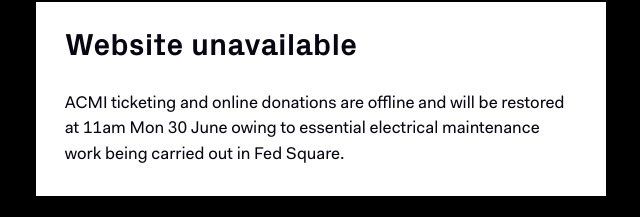
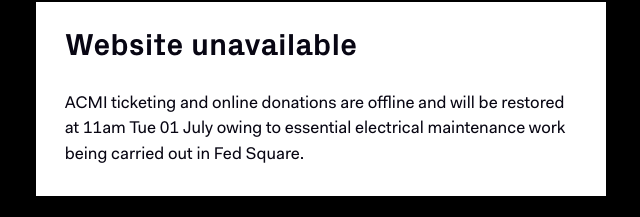
Before and after one commit to ACMILabs/ACMILabs.github.io, a plain HTML site: page index.html in a window 1280 px wide. Shown: the part 184-401 px from the top of the page, without its empty margins (319-959 px from the left). Drawn offline with Linux system fonts and the light colour scheme.

Commit message:
Update restoration date on index.html

```diff
--- a/index.html
+++ b/index.html
@@ -42,7 +42,7 @@
       <div class="description">
         <h1>Website unavailable</h1>
         <p>
-          ACMI ticketing and online donations are offline and will be restored at 11am Mon 30 June owing to essential electrical maintenance work being carried out in Fed Square.
+          ACMI ticketing and online donations are offline and will be restored at 11am Tue 01 July owing to essential electrical maintenance work being carried out in Fed Square.
         </p>
       </div> <!-- end Outage Content -->
 
```
